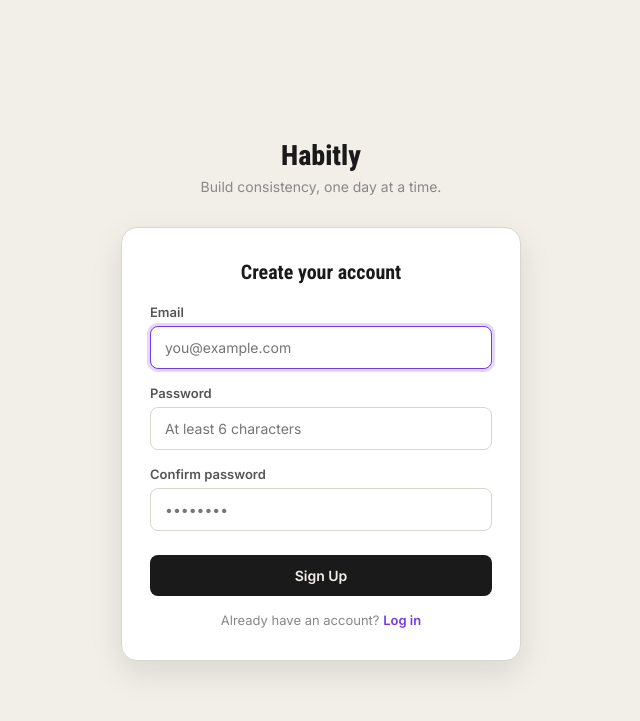
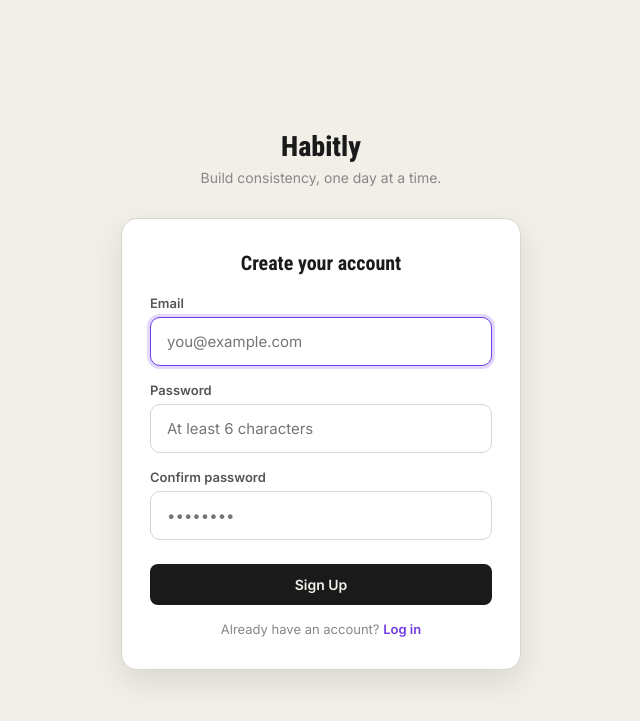
Before and after one commit to jhensalazarperez-lgtm/habitly, a Flask app: page /signup in a window 1280 px wide. Shown: the top 721 px of the page, without its empty margins (319-959 px from the left). Run offline with Flask 3, Linux system fonts and the light colour scheme.

Commit message:
Update style.css

```diff
--- a/static/style.css
+++ b/static/style.css
@@ -639,11 +639,11 @@ body {
 .form-group input[type="file"],
 .form-group textarea {
   width: 100%;
-  padding: 12px 14px;
+  padding: 14px 16px;
   border: 1px solid var(--border);
-  border-radius: 8px;
+  border-radius: 10px;
   font-family: 'Inter', sans-serif;
-  font-size: 14px;
+  font-size: 15px;
   background: var(--surface);
   color: var(--text-primary);
   transition: border-color 0.15s ease, box-shadow 0.15s ease;
```
